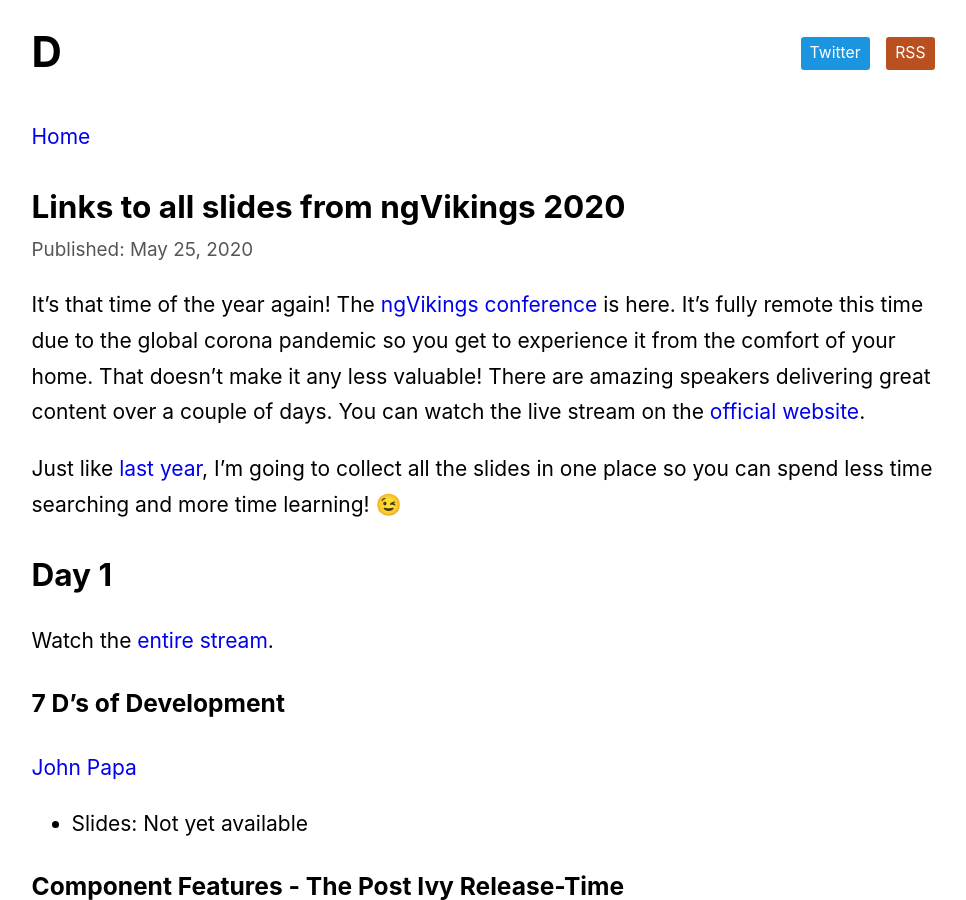
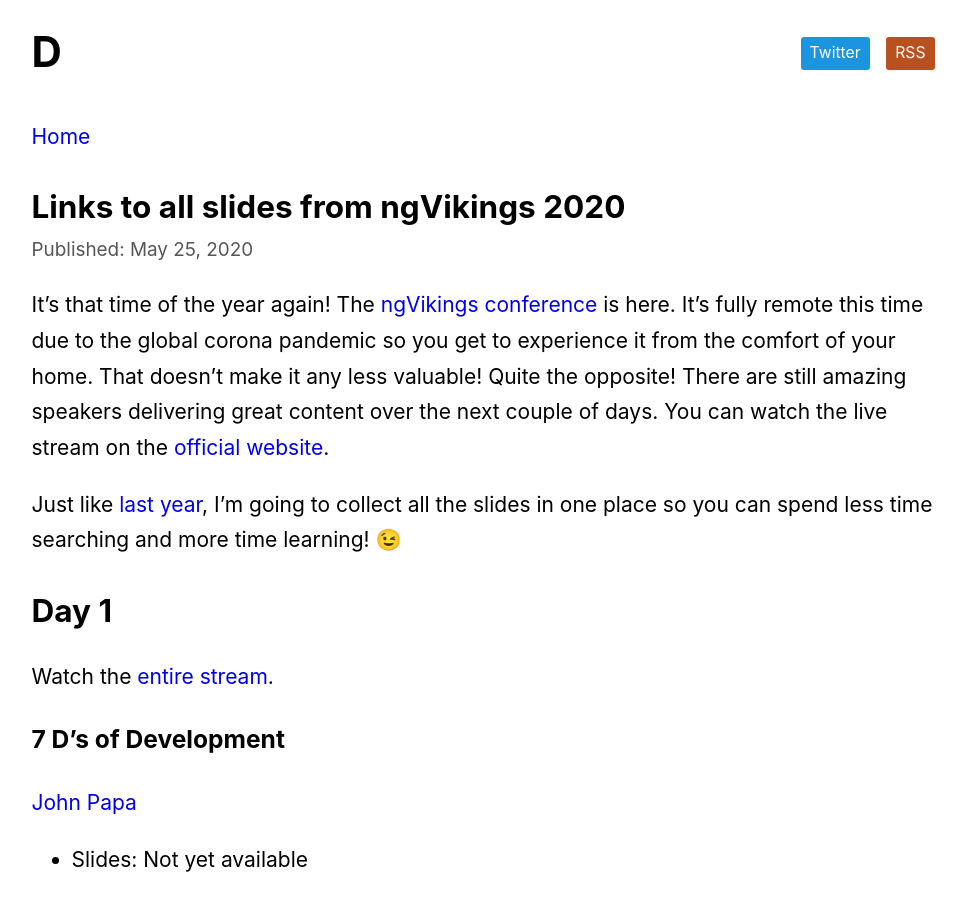
Before and after one commit to dzhavat/dzhavat.github.io, a Jekyll site: the page built from _posts/2020-05-25-links-to-all-slides-from-ngvikings-2020.md, in a window 1280 px wide and 900 px high. Shown: the whole window, without its empty margins (157-1123 px from the left). Built offline with Jekyll 4.4.1, drawn with Linux system fonts in a browser that asks for light colours.

Commit message:
Update post

```diff
--- a/_posts/2020-05-25-links-to-all-slides-from-ngvikings-2020.md
+++ b/_posts/2020-05-25-links-to-all-slides-from-ngvikings-2020.md
@@ -3,7 +3,7 @@
 title: Links to all slides from ngVikings 2020
 ---
 
-It’s that time of the year again! The [ngVikings conference](https://www.ngvikings.org/) is here. It’s fully remote this time due to the global corona pandemic so you get to experience it from the comfort of your home. That doesn’t make it any less valuable! There are amazing speakers delivering great content over a couple of days. You can watch the live stream on the [official website](https://www.ngvikings.org/).
+It’s that time of the year again! The [ngVikings conference](https://www.ngvikings.org/) is here. It’s fully remote this time due to the global corona pandemic so you get to experience it from the comfort of your home. That doesn’t make it any less valuable! Quite the opposite! There are still amazing speakers delivering great content over the next couple of days. You can watch the live stream on the [official website](https://www.ngvikings.org/).
 
 Just like [last year](https://dzhavat.github.io/2019/05/27/links-to-all-slides-from-ngvikings.html), I’m going to collect all the slides in one place so you can spend less time searching and more time learning! 😉
 
```
